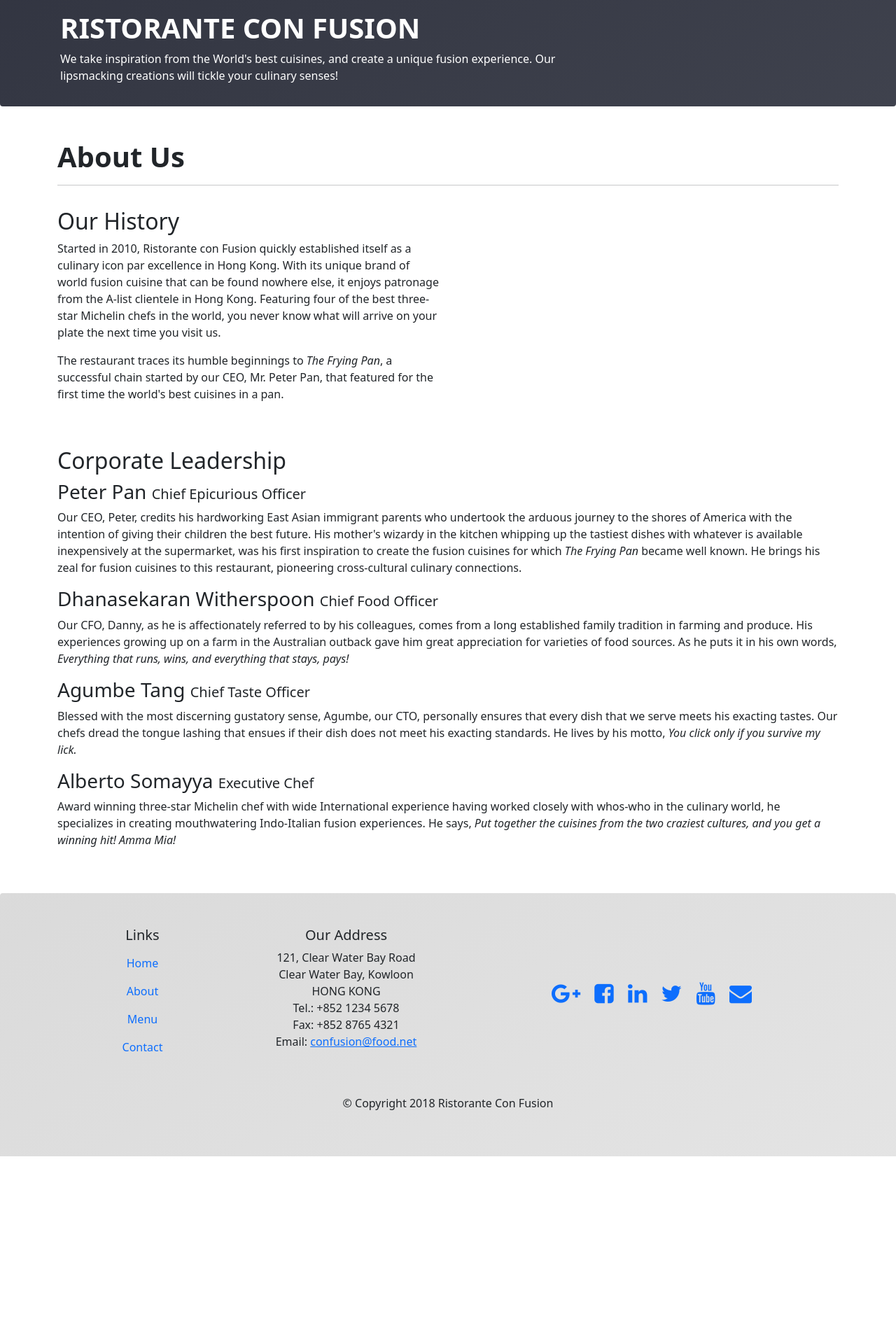
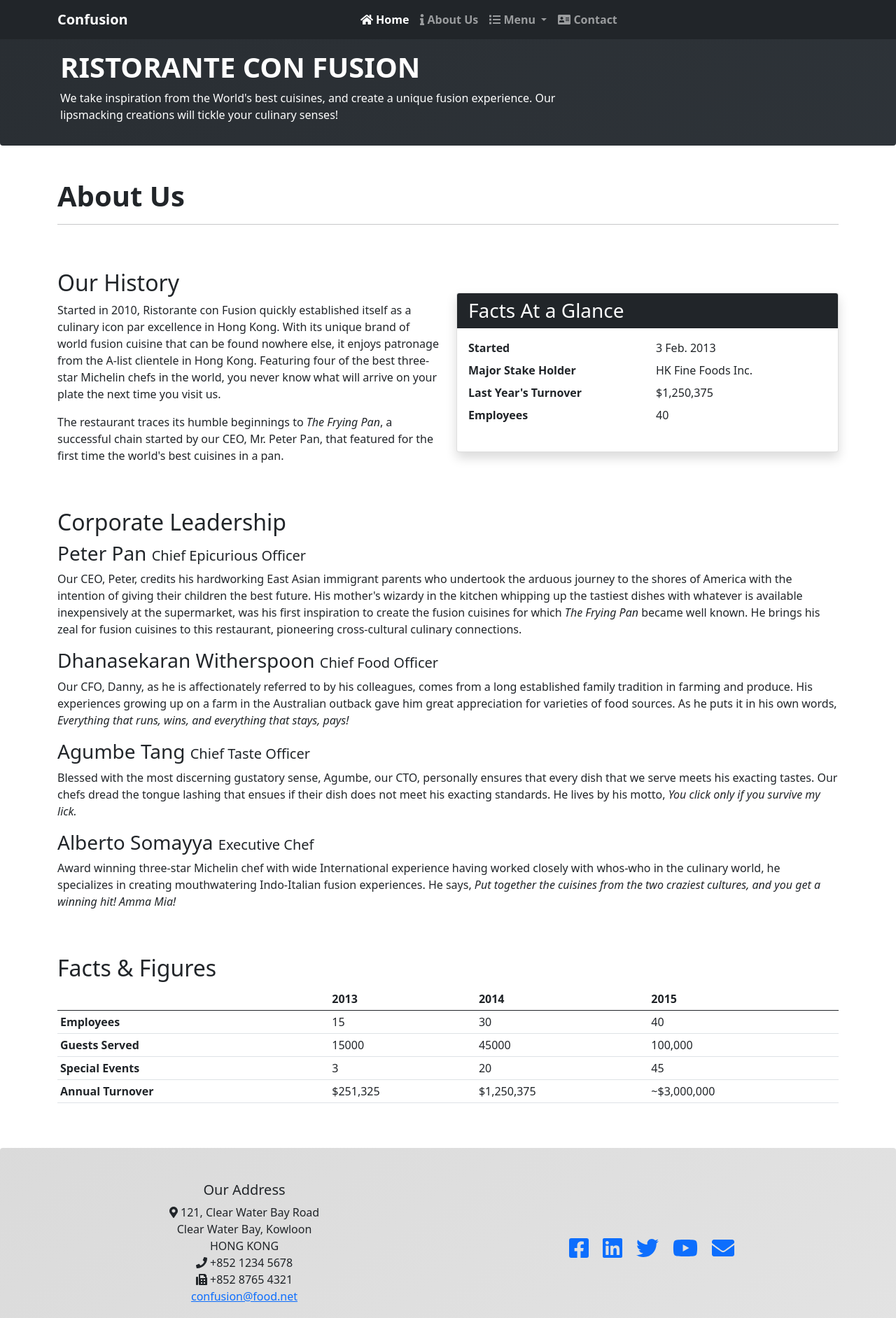
Before and after one commit to franciscocontreras93/week-1, a website: page aboutus.html in a window 1280 px wide. Shown: the top 1883 px of the page at 70% size. Before the commit the page ends 1652 px from the top, so only its background shows below. Drawn offline with nearby package versions, Linux system fonts and the light colour scheme.

Commit message:
buttons, forms, tables, cards

```diff
--- a/aboutus.html
+++ b/aboutus.html
@@ -11,15 +11,59 @@
     <link href="css/main.css" rel="stylesheet">
 
     <!-- Fontawesome -->
-    <link rel="stylesheet" href="https://maxcdn.bootstrapcdn.com/font-awesome/4.7.0/css/font-awesome.min.css">
+    <link rel="stylesheet" href="node_modules/@fortawesome/fontawesome-free/css/fontawesome.min.css">
+    <script src="node_modules/@fortawesome/fontawesome-free/js/all.js"></script>
 
     <title>Ristorante Con Fusion: About Us</title>
 
 </head>
 
 <body>
+    <nav class="navbar navbar-expand-lg navbar-dark bg-dark">
+        <div class="container">
+            <a class="navbar-brand fw-bolder" href="index.html">Confusion</a>
+            <button class="navbar-toggler" type="button" data-bs-toggle="collapse"
+                data-bs-target="#navbarSupportedContent" aria-controls="navbarSupportedContent" aria-expanded="false"
+                aria-label="Toggle navigation">
+                <i class="fa fa-bars fa-2x"></i>
+            </button>
+            <div class="collapse navbar-collapse" id="navbarSupportedContent">
+                <ul class="navbar-nav mx-auto mb-2 mb-lg-0 fw-bolder">
+                    <li class="nav-item">
+                        <a class="nav-link active" aria-current="page" href="index.html"><i class="fa fa-home"
+                                aria-hidden="true"></i> Home </a>
+                    </li>
+                    <li class="nav-item">
+                        <a class="nav-link" href="aboutus.html"><i class="fa fa-info" aria-hidden="true"></i> About
+                            Us</a>
+                    </li>
+                    <li class="nav-item dropdown">
+                        <a class="nav-link dropdown-toggle" href="#" id="navbarDropdown" role="button"
+                            data-bs-toggle="dropdown" aria-expanded="false"> <i class="fa fa-list"
+                                aria-hidden="true"></i>
+                            Menu
+                        </a>
+                        <!-- DROPDOWN ITEMS -->
+                        <ul class="dropdown-menu" aria-labelledby="navbarDropdown">
+                            <li><a class="dropdown-item" href="#">Action</a></li>
+                            <li><a class="dropdown-item" href="#">Another action</a></li>
+                            <li>
+                                <hr class="dropdown-divider">
+                            </li>
+                            <li><a class="dropdown-item" href="#">Something else here</a></li>
+                        </ul>
+                        <!-- END DROPDOWN ITEMS -->
+                    </li>
+                    <li class="nav-item">
+                        <a class="nav-link" href="contactus.html"><i class="fa fa-address-card" aria-hidden="true"></i>
+                            Contact</a>
+                    </li>
+                </ul>
 
-    <header class="container-fluid bg-header-about rounded-bottom p-0 g-0 ">
+            </div>
+        </div>
+    </nav>
+    <header class="container-fluid bg-header rounded-bottom p-0 g-0 ">
         <div class="container p-3">
             <div class="row text-white">
                 <div class="col-sm-12 col-md-8">
@@ -41,14 +85,33 @@
             </div>
         </div>
 
-        <div class="row my-3">
+        <div class="row my-5">
             <div class="col-sm-12 col-lg-6">
                 <p class="h2">Our History</p>
-                <p>Started in 2010, Ristorante con Fusion quickly established itself as a culinary icon par excellence in Hong Kong. With its unique brand of world fusion cuisine that can be found nowhere else, it enjoys patronage from the A-list clientele in Hong Kong.  Featuring four of the best three-star Michelin chefs in the world, you never know what will arrive on your plate the next time you visit us.</p>
-                <p>The restaurant traces its humble beginnings to <em>The Frying Pan</em>, a successful chain started by our CEO, Mr. Peter Pan, that featured for the first time the world's best cuisines in a pan.</p>
+                <p>Started in 2010, Ristorante con Fusion quickly established itself as a culinary icon par excellence
+                    in Hong Kong. With its unique brand of world fusion cuisine that can be found nowhere else, it
+                    enjoys patronage from the A-list clientele in Hong Kong. Featuring four of the best three-star
+                    Michelin chefs in the world, you never know what will arrive on your plate the next time you visit
+                    us.</p>
+                <p>The restaurant traces its humble beginnings to <em>The Frying Pan</em>, a successful chain started by
+                    our CEO, Mr. Peter Pan, that featured for the first time the world's best cuisines in a pan.</p>
             </div>
-            <div class="col-6">
-
+            <div class="col-12 col-lg-6 align-self-center">
+                <div class="card shadow ">
+                    <h3 class="card-header bg-dark text-white">Facts At a Glance</h3>
+                    <div class="card-body">
+                        <dl class="row">
+                            <dt class="col-6">Started</dt>
+                            <dd class="col-6">3 Feb. 2013</dd>
+                            <dt class="col-6">Major Stake Holder</dt>
+                            <dd class="col-6">HK Fine Foods Inc.</dd>
+                            <dt class="col-6">Last Year's Turnover</dt>
+                            <dd class="col-6">$1,250,375</dd>
+                            <dt class="col-6">Employees</dt>
+                            <dd class="col-6">40</dd>
+                        </dl>
+                    </div>
+                </div>
             </div>
         </div>
 
@@ -75,10 +138,57 @@
                     tongue lashing that ensues if their dish does not meet his exacting standards. He lives by his
                     motto, <em>You click only if you survive my lick.</em></p>
                 <h3>Alberto Somayya <span class="fs-5">Executive Chef</span></h3>
-                <p class="d-none d-md-inline-block">Award winning three-star Michelin chef with wide International experience
+                <p class="d-none d-md-inline-block">Award winning three-star Michelin chef with wide International
+                    experience
                     having worked closely with whos-who in the culinary world, he specializes in creating mouthwatering
                     Indo-Italian fusion experiences. He says, <em>Put together the cuisines from the two craziest
                         cultures, and you get a winning hit! Amma Mia!</em></p>
+            </div>
+        </div>
+        <div class="row row-content my-5">
+            <div class="col-12 col-sm-12">
+                <h2>Facts &amp; Figures</h2>
+                <div class="table-responsive">
+                    <table class="table table-hover table-sm">
+                        <thead class="thead-dark">
+                            <tr>
+                                <th>&nbsp;</th>
+                                <th>2013</th>
+                                <th>2014</th>
+                                <th>2015</th>
+                            </tr>
+                        </thead>
+                        <tbody>
+                            <tr>
+                                <th>Employees</th>
+                                <td>15</td>
+                                <td>30</td>
+                                <td>40</td>
+                            </tr>
+                            <tr>
+                                <th>Guests Served</th>
+                                <td>15000</td>
+                                <td>45000</td>
+                                <td>100,000</td>
+                            </tr>
+                            <tr>
+                                <th>Special Events</th>
+                                <td>3</td>
+                                <td>20</td>
+                                <td>45</td>
+                            </tr>
+                            <tr>
+                                <th>Annual Turnover</th>
+                                <td>$251,325</td>
+                                <td>$1,250,375</td>
+                                <td>~$3,000,000</td>
+                            </tr>
+                        </tbody>
+                    </table>
+                </div>
+            </div>
+            <div class="col-12 col-sm-3">
+
             </div>
         </div>
 
@@ -87,45 +197,27 @@
     <footer class="container-fluid bg-footer rounded-top p-0 g-0 text-black">
         <div class="container py-5">
             <div class="row">
-                   <div class="col-sm-12 text-center col-lg-3 ">
-                       <h5>Links</h5>
-                       <ul class="nav flex-column">
-                           <li class="nav-item">
-                               <a class="nav-link active" aria-current="page" href="index.html">Home</a>
-                           </li>
-                           <li class="nav-item">
-                               <a class="nav-link" href="aboutus.html">About</a>
-                           </li>
-                           <li class="nav-item">
-                               <a class="nav-link" href="#">Menu</a>
-                           </li>
-                           <li class="nav-item">
-                               <a class="nav-link" href="#">Contact</a>
-                           </li>
-                       </ul>
 
-                   </div>
-                   <div class="col-sm-12 text-center col-lg-3 mt-sm-3 mt-lg-0 ">
+                <div class="col-sm-12 text-center col-lg-6 mt-sm-3 mt-lg-0 ">
                     <h5>Our Address</h5>
                     <address>
-                           121, Clear Water Bay Road<br>
+                        <i class="fa fa-map-marker-alt" aria-hidden="true"></i> 121, Clear Water Bay Road<br>
                         Clear Water Bay, Kowloon<br>
                         HONG KONG<br>
-                           Tel.: +852 1234 5678<br>
-                           Fax: +852 8765 4321<br>
-                           Email: <a href="mailto:confusion@food.net">confusion@food.net</a>
+                        <i class="fa fa-phone" aria-hidden="true"></i> +852 1234 5678<br>
+                        <i class="fa fa-fax" aria-hidden="true"></i> +852 8765 4321<br>
+                        <a href="">confusion@food.net</a>
                     </address>
                 </div>
                 <div class="col-sm-12 text-center col-lg-6 mt-sm-3 mt-lg-0 align-self-lg-center ">
                     <div class="">
-                           <a href="http://google.com/+"><i class="fa fa-google-plus fa-2x mx-2"
+
+                        <a href="http://www.facebook.com/profile.php?id="><i class="fab fa-facebook-square fa-2x mx-2"
                                 aria-hidden="true"></i></a>
-                           <a href="http://www.facebook.com/profile.php?id="><i class="fa fa-facebook-square fa-2x mx-2"
+                        <a href="http://www.linkedin.com/in/"><i class="fab fa-linkedin fa-2x mx-2"
                                 aria-hidden="true"></i></a>
-                           <a href="http://www.linkedin.com/in/"><i class="fa fa-linkedin fa-2x mx-2"
-                                   aria-hidden="true"></i></a>
-                           <a href="http://twitter.com/"><i class="fa fa-twitter fa-2x mx-2" aria-hidden="true"></i></a>
-                           <a href="http://youtube.com/"><i class="fa fa-youtube fa-2x mx-2" aria-hidden="true"></i></a>
+                        <a href="http://twitter.com/"><i class="fab fa-twitter fa-2x mx-2" aria-hidden="true"></i></a>
+                        <a href="http://youtube.com/"><i class="fab fa-youtube fa-2x mx-2" aria-hidden="true"></i></a>
                         <a href="mailto:"><i class="fa fa-envelope fa-2x mx-2" aria-hidden="true"></i></a>
                     </div>
                 </div>
--- a/css/main.css
+++ b/css/main.css
@@ -1,19 +1,12 @@
 .bg-header {
-    background: linear-gradient(328deg, #555555, #202020);
+    background: linear-gradient(328deg, #343a40, #212529);
     background-size: 400% 400%;
 
     -webkit-animation: bg-animation 30s ease infinite;
     -moz-animation: bg-animation 30s ease infinite;
     animation: bg-animation 30s ease infinite;
 }
-.bg-header-about {
-    background: linear-gradient(328deg, #4f525c, #1d202e);
-    background-size: 400% 400%;
 
-    -webkit-animation: bg-animation 30s ease infinite;
-    -moz-animation: bg-animation 30s ease infinite;
-    animation: bg-animation 30s ease infinite;
-}
 .bg-footer {
     background: linear-gradient(328deg, #f0f0f0, #cacaca);
     background-size: 400% 400%;
@@ -26,6 +19,8 @@
 .fa-bars {
     color: #fafafa;;
 }
+
+
 
 @-webkit-keyframes bg-animation {
     0% {
```
Also changed, not shown: contactus.html (added, +252 -0 lines), index.html (+4 -3 lines). Lines whose indentation alone changed are shown as unchanged.
